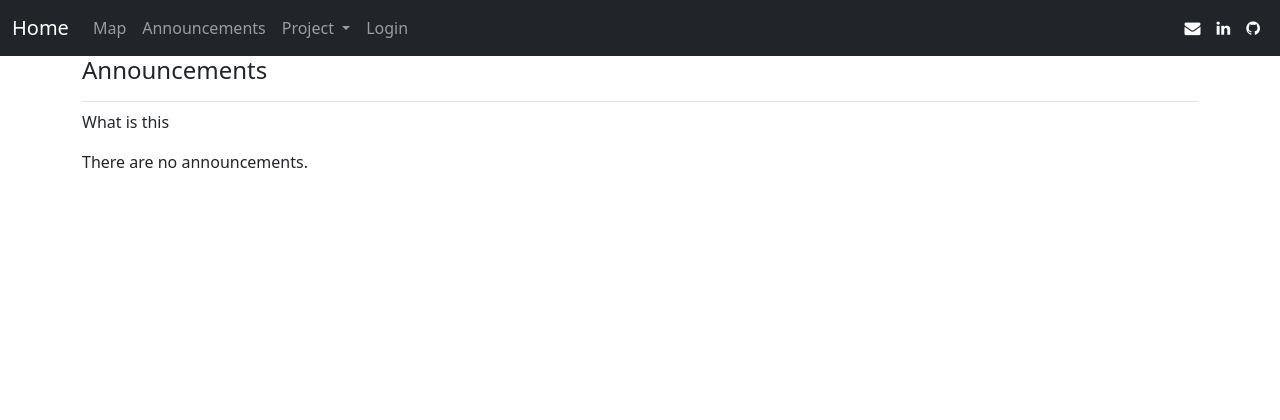
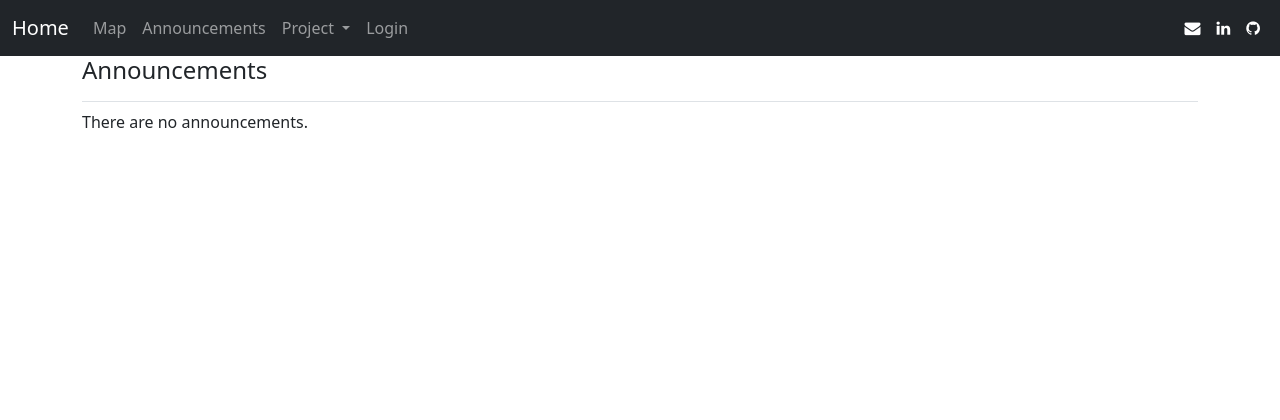
Before and after one commit to TAMUSA-nsf-project/django_smartmap, a Django app: page /announcements/ in a window 1280 px wide. Shown: the top 420 px of the page. Run offline with Django 3.2, Linux system fonts and the light colour scheme; data that the repository does not hold is empty; parts of the project's set-up code (start-up, migrations or seed data) failed here and were passed over; some libraries are stand-ins or nearby versions.

```diff
--- a/communications/templates/communications/announcements.html
+++ b/communications/templates/communications/announcements.html
@@ -15,7 +15,6 @@
         <div class="pb-2 mb-2 border-bottom">
             <h4>Announcements</h4>
         </div>
-        <p>What is this</p>
         {% for announcement in announcements %}
             <div class="card mb-3">
                 <h5 class="card-header">
```
